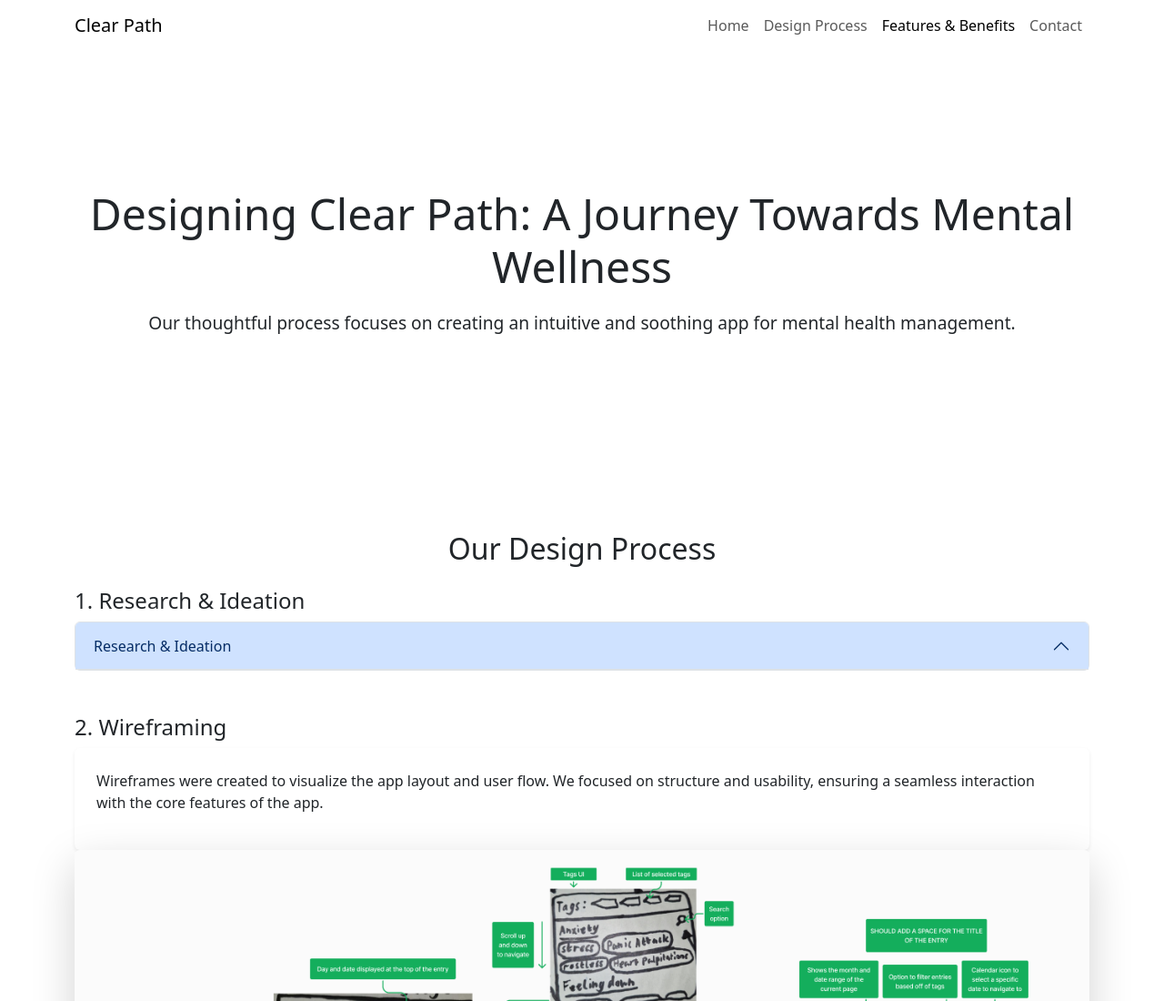
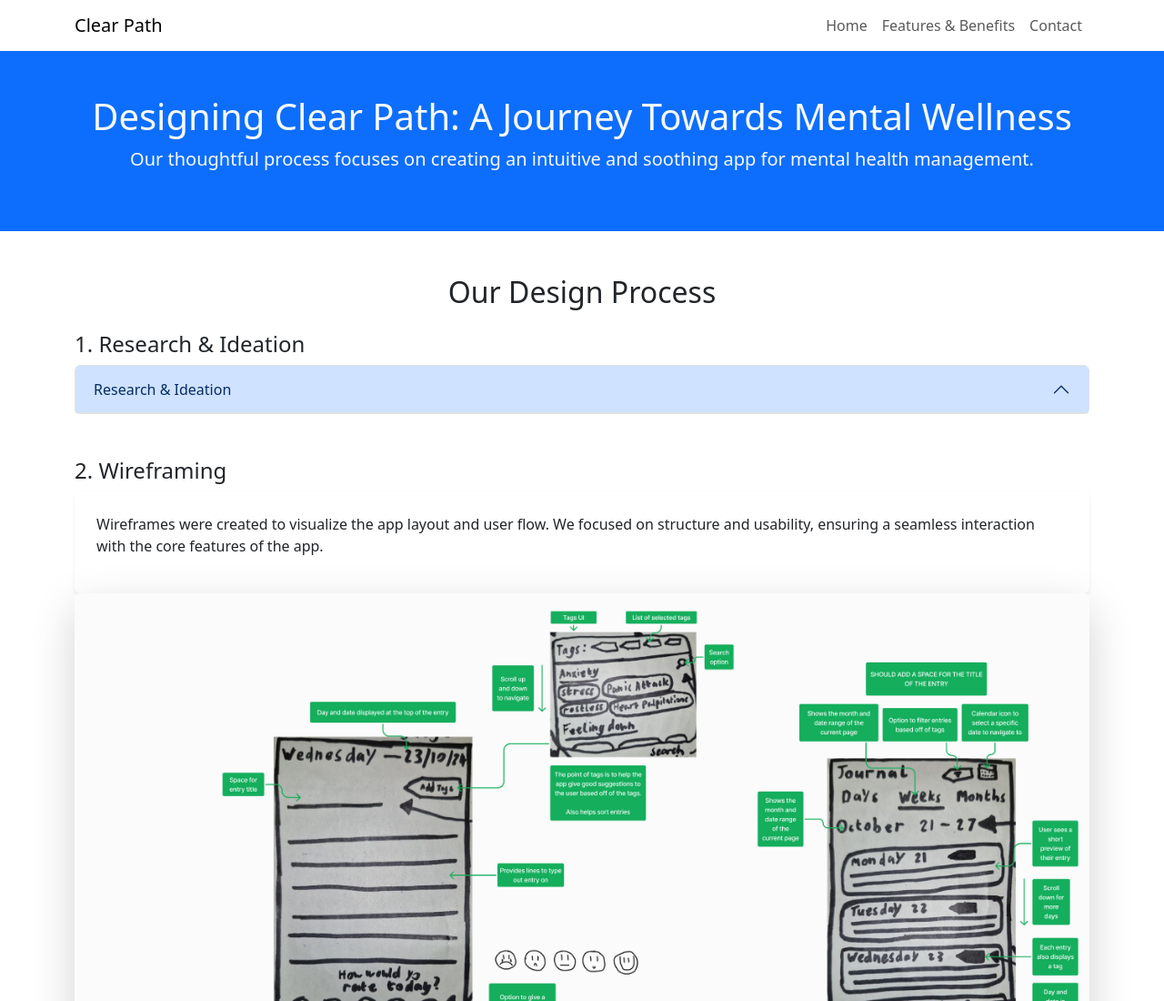
Before and after one commit to Morgueniadt/Web-design-frame-works, a website: page sass/bootstrap/design_process.html in a window 1280 px wide. Shown: the top 1100 px of the page at 91% size. Drawn offline with nearby package versions, Linux system fonts and the light colour scheme.

Commit message:
fixed navbar active setting on tags

```diff
--- a/sass/bootstrap/design_process.html
+++ b/sass/bootstrap/design_process.html
@@ -20,11 +20,9 @@
                     <li class="nav-item">
                         <a class="nav-link" href="index.html">Home</a>
                     </li>
+
                     <li class="nav-item">
-                        <a class="nav-link" href="design_process.html">Design Process</a>
-                    </li>
-                    <li class="nav-item">
-                        <a class="nav-link active" href="features_and_benefits.html">Features & Benefits</a>
+                        <a class="nav-link " href="features_and_benefits.html">Features & Benefits</a>
                     </li>
                     <li class="nav-item">
                         <a class="nav-link" href="contact.html">Contact</a>
@@ -34,8 +32,8 @@
         </div>
     </nav>
 
-    <!-- Hero Section -->
-    <div class="hero-section">
+
+    <div class="bg-primary text-light text-center py-5">
         <h1>Designing Clear Path: A Journey Towards Mental Wellness</h1>
         <p class="lead">Our thoughtful process focuses on creating an intuitive and soothing app for mental health management.</p>
     </div>
```
Also changed, not shown: sass/bootstrap/features_and_benefits.html (+4 -1 lines).
